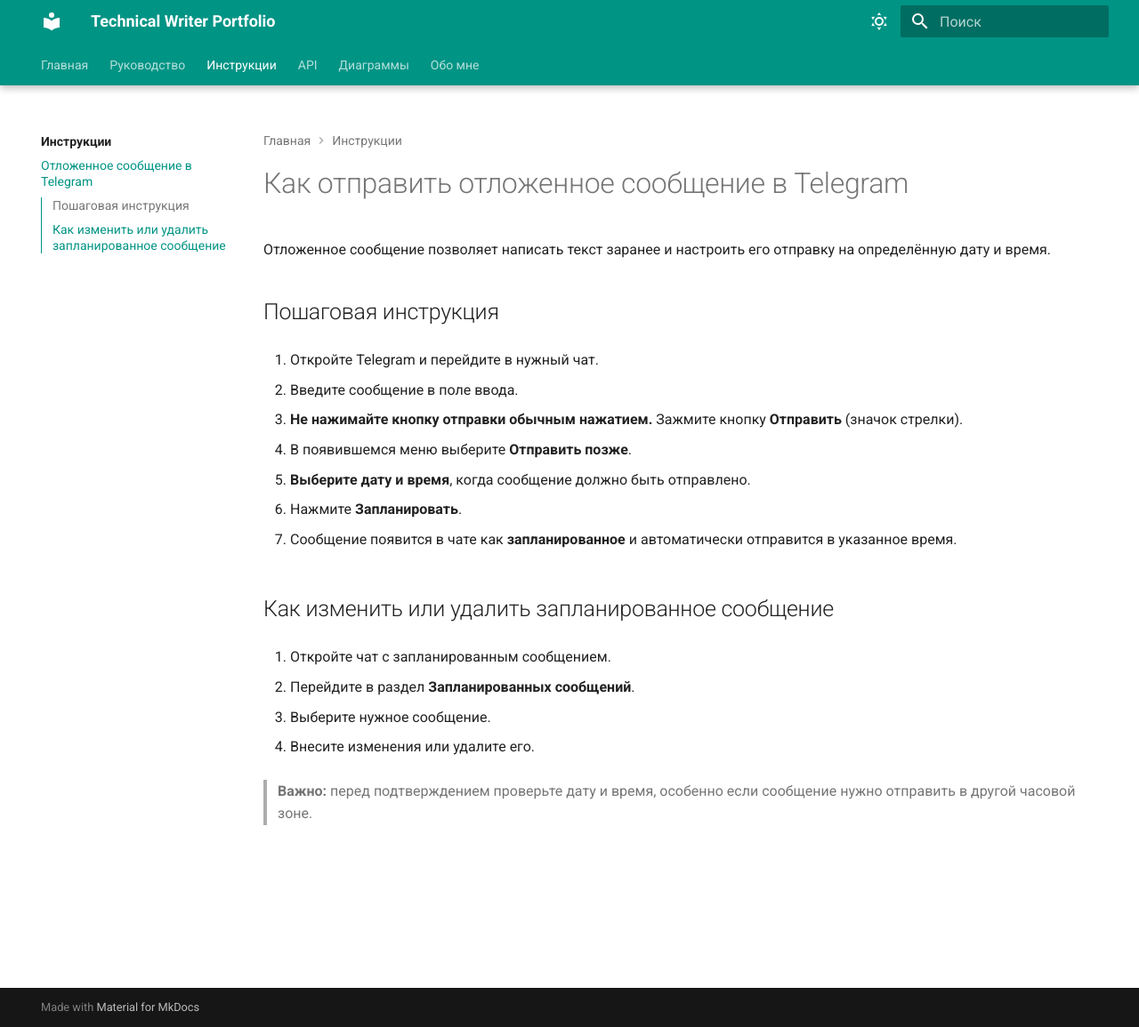
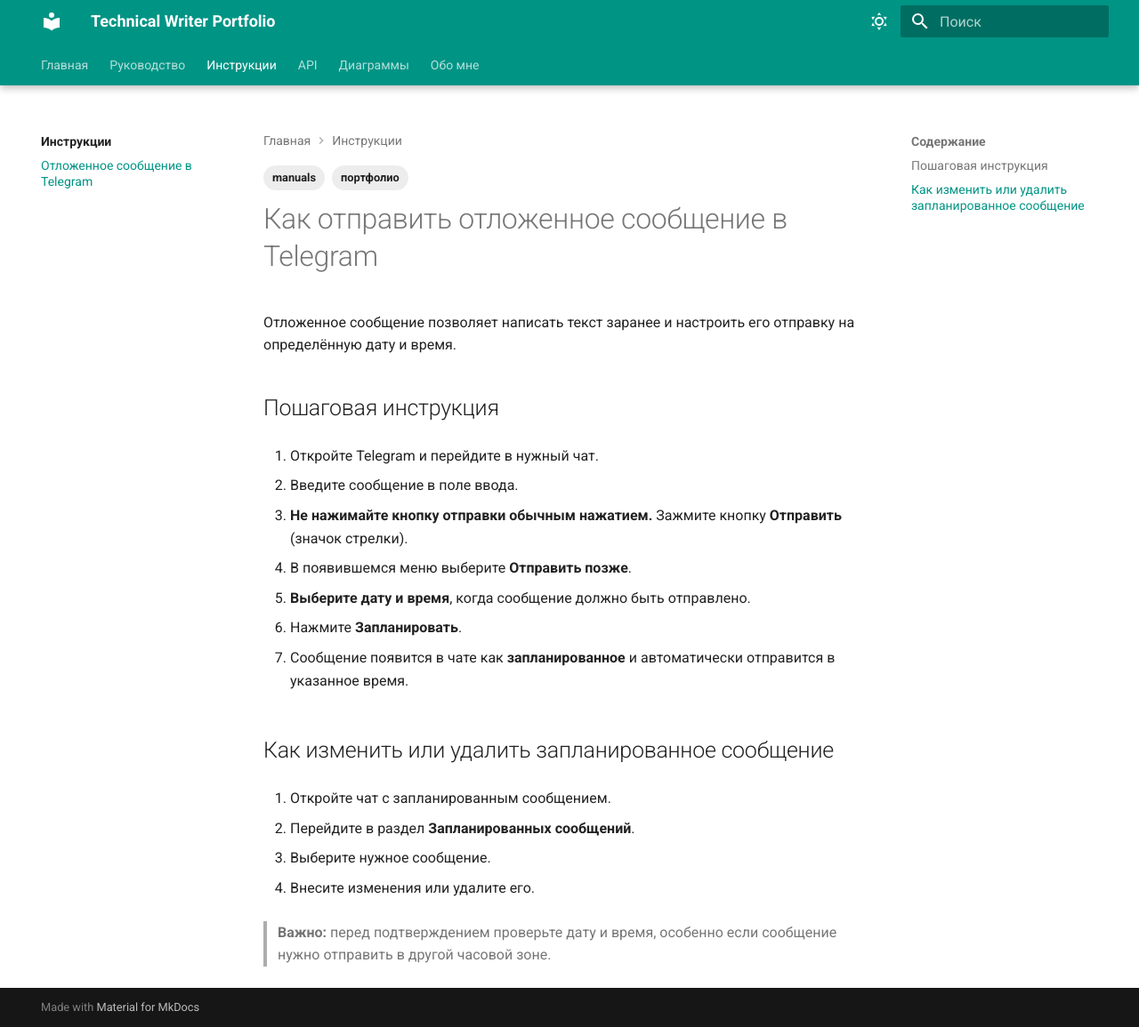
Before and after one commit to kosovff/technical-writer-portfolio, an MkDocs documentation site: the page built from docs/instructions/kosovff-instruction.md, in a window 1280 px wide and 1155 px high. Shown: the whole window at 89% size. Built offline with MkDocs 1.6.1 and Material for MkDocs 9.7.7, drawn with Linux system fonts in a browser that asks for light colours.

Commit message:
подключила плагины

```diff
--- a/docs/instructions/kosovff-instruction.md
+++ b/docs/instructions/kosovff-instruction.md
@@ -1,3 +1,8 @@
+---
+tags:
+ - портфолио
+ - manuals
+---
 # Как отправить отложенное сообщение в Telegram
 
 Отложенное сообщение позволяет написать текст заранее и настроить его отправку на определённую дату и время.
--- a/mkdocs.yml
+++ b/mkdocs.yml
@@ -35,7 +35,7 @@
     - navigation.tabs
     - navigation.tabs.sticky
     - navigation.expand
-    - toc.integrate
+    #- toc.integrate
     - navigation.instant
     - navigation.top
     - search.suggest
@@ -44,15 +44,22 @@
 
 nav:
   - Главная: index.md
-
   - Руководство:
-      Главная: user-guide/index.md
-      О продукте: user-guide/about-product.md
-
+      - Главная: user-guide/index.md
+      - О продукте: user-guide/about-product.md
   - Инструкции:
-      Главная: instructions/index.md
-      Отложенное сообщение в Telegram: instructions/kosovff-instruction.md
-
+      - Главная: instructions/index.md
+      - Отложенное сообщение в Telegram: instructions/kosovff-instruction.md
   - API: api/index.md
   - Диаграммы: diagrams/index.md
   - Обо мне: about/index.md
+
+plugins:
+  - search
+  - tags:
+      tags_allowed:
+        - портфолио
+        - manuals
+        - rules
+        - helps
+  - glightbox
```
Also changed, not shown: docs/diagrams/index.md (+7 -0 lines), docs/instructions/index.md (+3 -0 lines), docs/tags.md (+2 -0 lines), docs/user-guide/about-product.md (+6 -0 lines), docs/diagrams/images/documentation-process.png (added).
